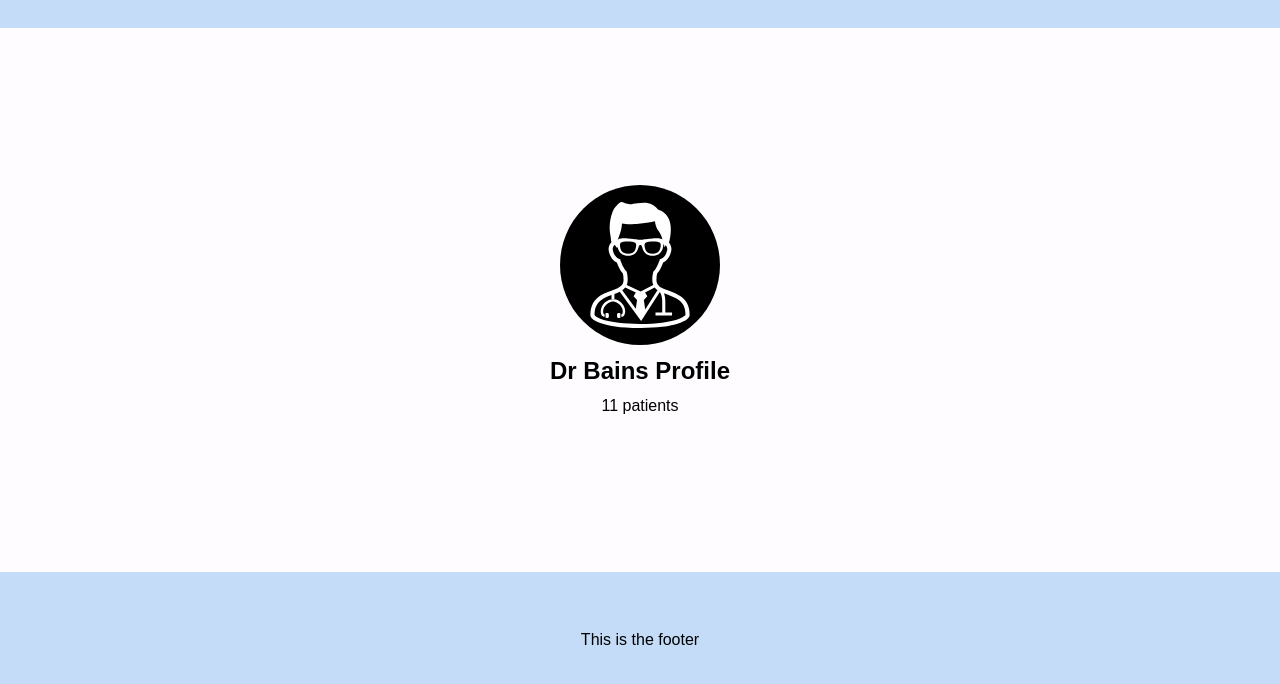
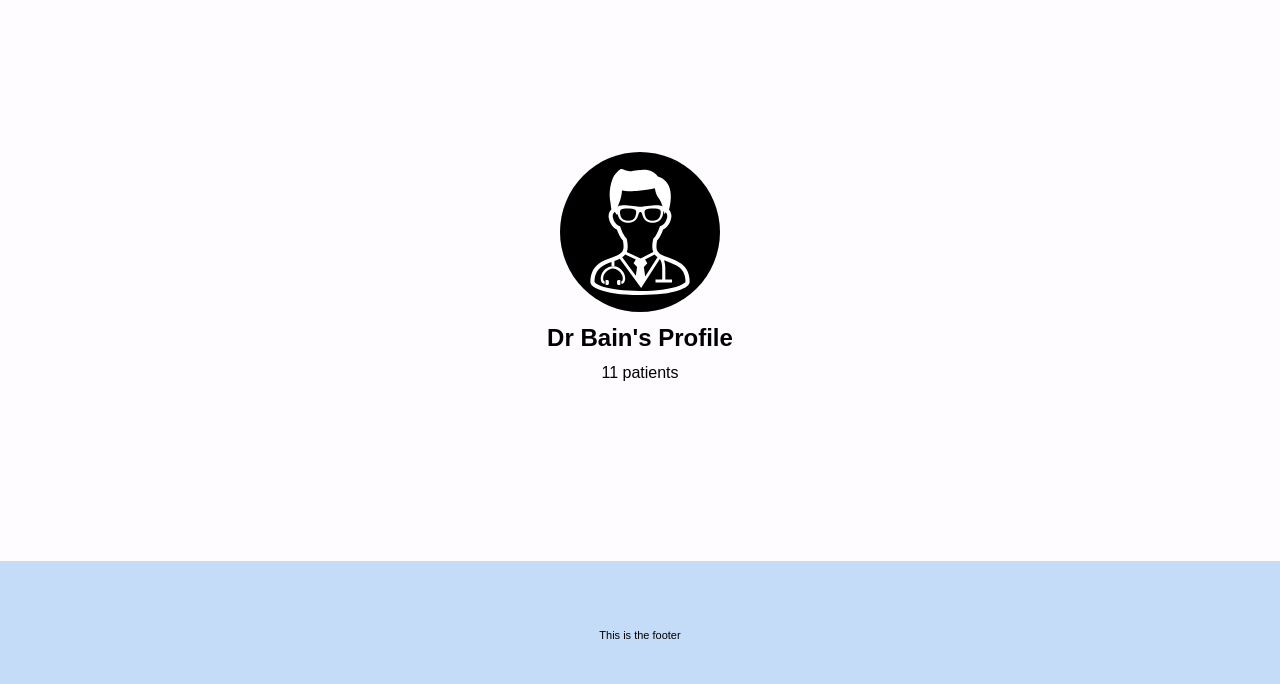
Before and after one commit to 423s23/G5-DrRx, a plain HTML site: page DxMood/wwwroot/Account.html in a window 1280 px wide. Shown: the part 92-776 px from the top of the page. Drawn offline with Linux system fonts and the light colour scheme.

Commit message:
Navigation Bar and Account Updates

```diff
--- a/DxMood/wwwroot/Account.html
+++ b/DxMood/wwwroot/Account.html
@@ -22,7 +22,7 @@
         <div class="image-container">
             <img src="./imgs/el-doctor.svg" width="100"/>
         </div>
-        <h2>Dr Bains Profile</h2>
+        <h2>Dr Bain's Profile</h2>
         <p>11 patients</p>
     </main>
     <footer>
--- a/DxMood/wwwroot/newPatient.css
+++ b/DxMood/wwwroot/newPatient.css
@@ -2,11 +2,14 @@ main{
     display: flex;
     flex-direction: column;
     overflow: auto;
+    text-align: left;
 }
 
 p{
     font-size: 18px;
-    padding-bottom: 20px;;
+    padding-bottom: 20px;
+    text-align: left;
+
 }
 
 button{
--- a/DxMood/wwwroot/styles.css
+++ b/DxMood/wwwroot/styles.css
@@ -30,7 +30,7 @@ footer {
 .navbar {
     position: flex;
     width: 100%;
-    height: 120px;
+    height: 65px;
     left: 0px;
     top: 0px;
     display: flex;
@@ -123,4 +123,11 @@ main {
 footer {
     flex: 1;
     background-color: var(--footer-color);
+    font-size: 11px;
+    position: flex;
+    width: 100%;
+    height: 65px;
+    left: 0px;
+    top: 0px;
+    display: flex;
 }
```
